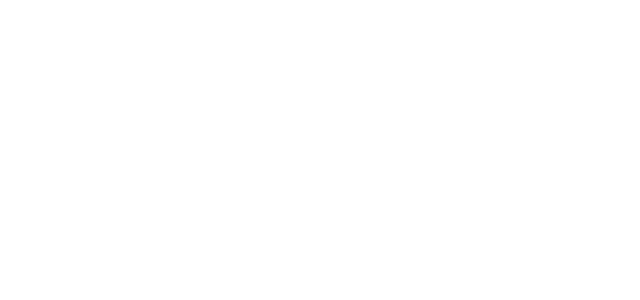
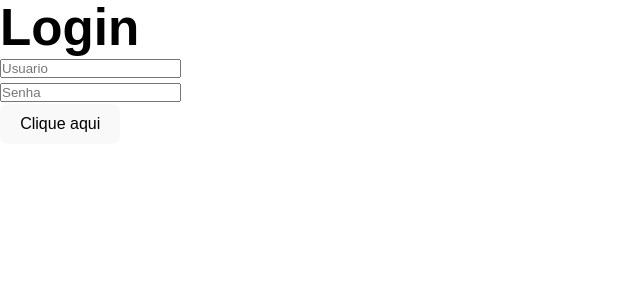
Before and after one commit to FUNDESJ/site-fundesj, a React (Vite) app: page /wp-admin in a window 1280 px wide. Before the commit this address had no page. Shown: the top 300 px of the page, without its empty margins (0-640 px from the left). Built offline with nearby package versions, Linux system fonts and the light colour scheme.

Commit message:
Criação da pagina admin

```diff
--- a/src/App.jsx
+++ b/src/App.jsx
@@ -9,6 +9,7 @@ import Certificados from './pages/certificados/index.jsx';
 import Noticias from './pages/noticias/index.jsx'
 import USJ from './pages/usj/index.jsx'
 import Contato from './pages/contato/index.jsx'// Corrigido o caminho relativo
+import Admin from "./pages/admin/index.jsx";
 function App() {
   return (
     <BrowserRouter>
@@ -23,6 +24,7 @@ function App() {
         <Route path='/noticias' element={<Noticias />} />
         <Route path='/usj' element={<USJ />} />
         <Route path='/contatos' element={<Contato />} />
+        <Route path='/wp-admin' element={<Admin />} />
       </Routes>
     </BrowserRouter>
   );
--- /dev/null
+++ b/src/pages/admin/index.jsx
@@ -0,0 +1,31 @@
+import { useState } from "react";
+import axios from "axios";
+import { useNavigate } from "react-router-dom";
+
+function Admin(){
+    const [usuario, setUsuario] = useState('');
+    const [senha, setSenha] = useState('');
+
+    const navigate = useNavigate();
+
+
+    return(
+        <>
+        <h1>Login</h1>
+        <form action="">
+        <input type="text"
+        placeholder="Usuario"
+        value={usuario}
+        onChange={(e)=> setUsuario(e.target.value)} />
+        </form>
+        <form action="">
+            <input type="password"
+            placeholder="Senha"
+            value={senha}
+            onChange={(e) => setSenha(e.target.value)} />
+        </form>
+        <button onClick={console.log(usuario, senha)}>Clique aqui</button>
+        </>
+    )
+}
+export default Admin;
--- a/src/pages/certificados/index.jsx
+++ b/src/pages/certificados/index.jsx
@@ -4,6 +4,7 @@ import Footer from '../footer/footer';
 import Header from '../header/index.jsx';
 import Imagem1 from '../../images/certificado.png';
 import { useState } from 'react';
+import { Link } from 'react-router-dom';
 
 function Certificados() {
     const [codigo, setCodigo] = useState('')
```
